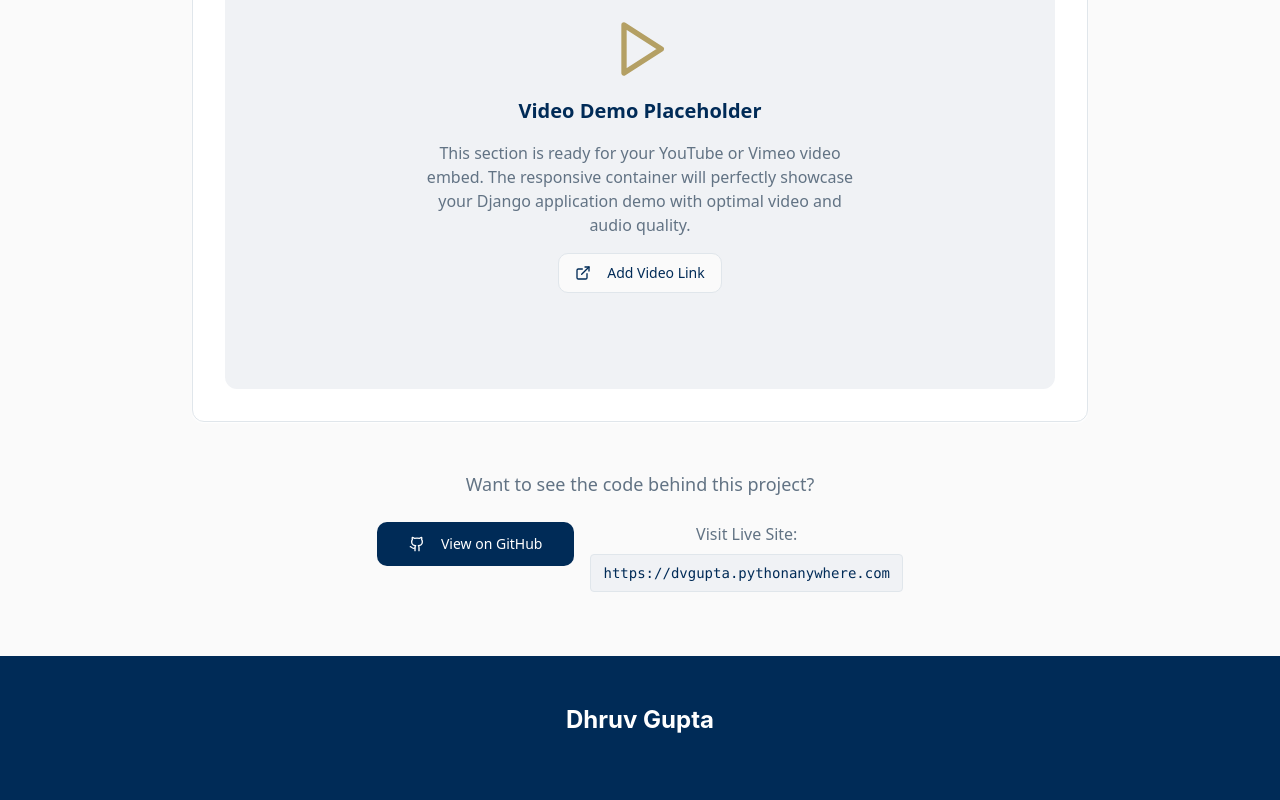
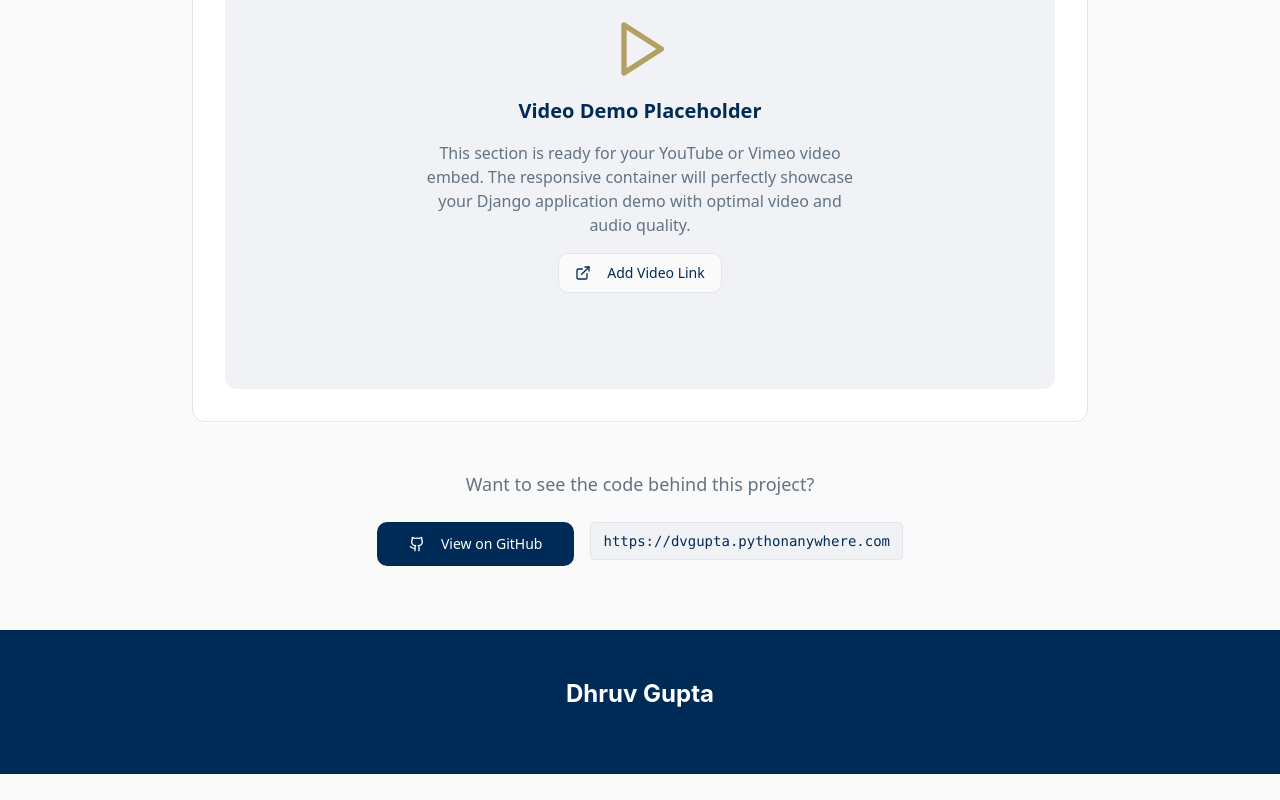
Before and after one commit to DhruvVishalGupta/dvgmoviesstore, a React (Vite) app: page / in a window 1280 px wide. Shown: the part 3174-3974 px from the top of the page. After the commit the page ends 3948 px from the top, so only its background shows below. Built offline with nearby package versions, Linux system fonts and the light colour scheme; the HTML template or start-up script is replaced by a standard one.

Commit message:
more additions 8923489

```diff
--- a/src/pages/Index.tsx
+++ b/src/pages/Index.tsx
@@ -375,7 +375,6 @@ const Index = () => {
                 </a>
               </Button>
               <div className="text-center">
-                <p className="text-muted-foreground mb-2">Visit Live Site:</p>
                 <p className="font-mono text-sm bg-muted px-3 py-2 rounded border">
                   https://dvgupta.pythonanywhere.com
                 </p>
```
